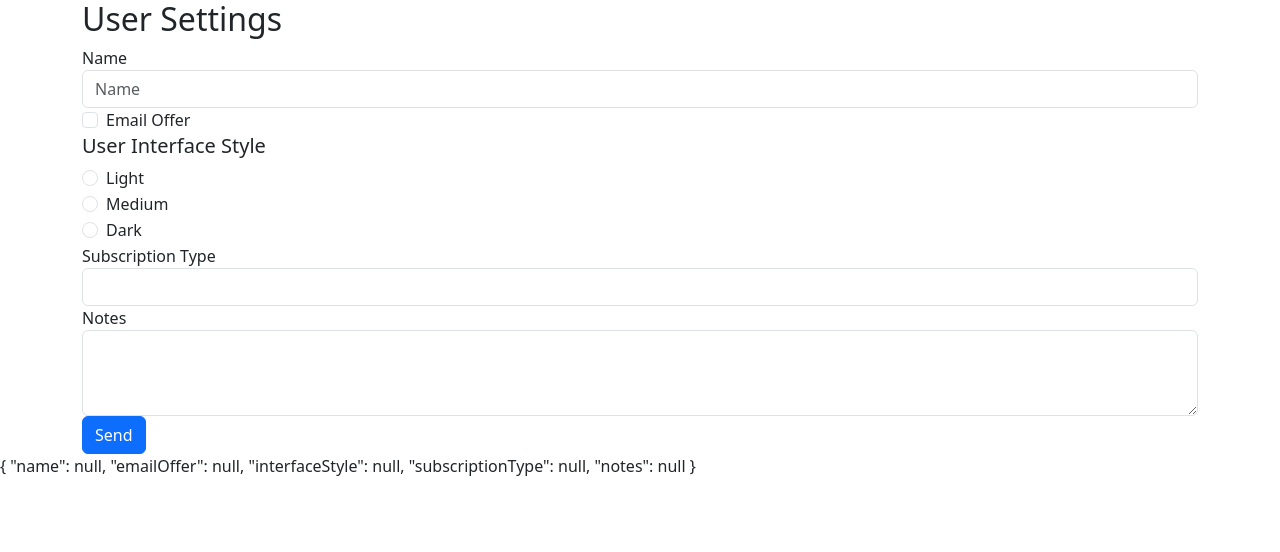
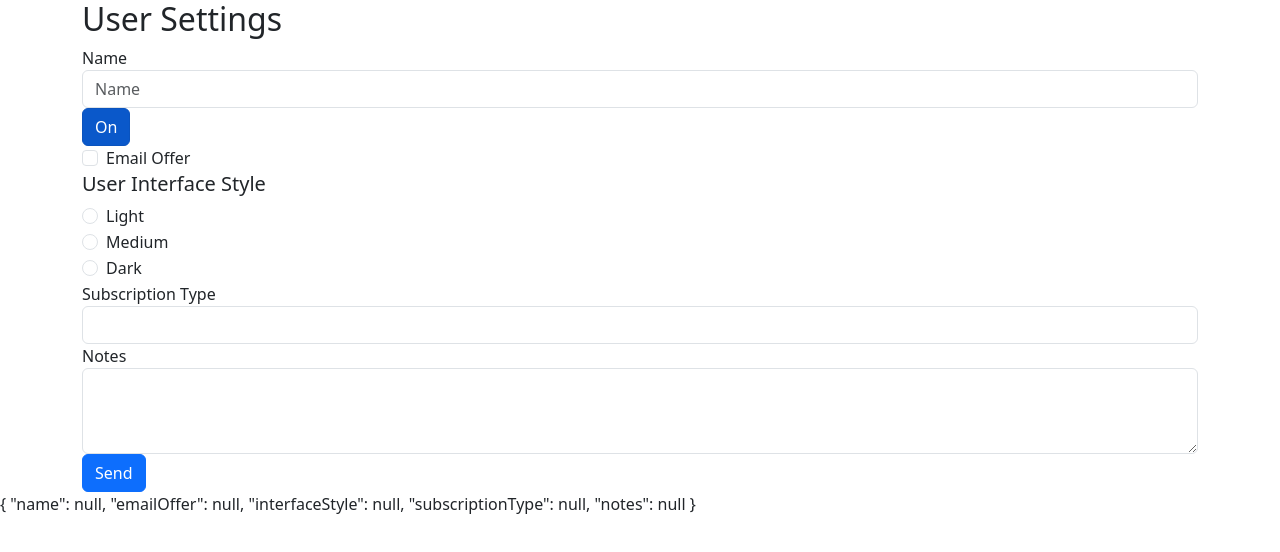
Before and after one commit to skysrc/ngForm, an Angular app: page / in a window 1280 px wide. Shown: the top 552 px of the page. Built offline with nearby package versions, Linux system fonts and the light colour scheme.

Commit message:
integrate with ngx-bootstrap button

```diff
--- a/angular.json
+++ b/angular.json
@@ -25,6 +25,7 @@
               "src/assets"
             ],
             "styles": [
+              "./node_modules/bootstrap/dist/css/bootstrap.min.css",
               "node_modules/bootstrap/dist/css/bootstrap.min.css",
               "src/styles.css"
             ],
--- a/package.json
+++ b/package.json
@@ -19,6 +19,7 @@
     "@angular/platform-browser-dynamic": "^16.0.0",
     "@angular/router": "^16.0.0",
     "bootstrap": "^5.3.2",
+    "ngx-bootstrap": "^11.0.2",
     "rxjs": "~7.8.0",
     "tslib": "^2.3.0",
     "zone.js": "~0.13.0"
--- a/src/app/app.module.ts
+++ b/src/app/app.module.ts
@@ -4,6 +4,7 @@ import { FormsModule } from '@angular/forms';
 import { HttpClientModule } from '@angular/common/http'
 import { AppComponent } from './app.component';
 import { UserSettingsFormComponent } from './user-settings-form/user-settings-form.component';
+import { ButtonsModule } from 'ngx-bootstrap/buttons';
 
 
 @NgModule({
@@ -14,7 +15,8 @@ import { UserSettingsFormComponent } from './user-settings-form/user-settings-fo
   imports: [
     BrowserModule,
     FormsModule,
-    HttpClientModule
+    HttpClientModule,
+    ButtonsModule.forRoot()
   ],
   providers: [],
   bootstrap: [AppComponent]
--- a/src/app/user-settings-form/user-settings-form.component.html
+++ b/src/app/user-settings-form/user-settings-form.component.html
@@ -21,6 +21,18 @@
       >
         Enter a name
       </div>
+
+      <button
+        type="button"
+        class="btn btn-primary"
+        name="singleModel"
+        [(ngModel)]="singleModel"
+        btnCheckbox
+        btnCheckboxTrue="On"
+        btnCheckboxFalse="Off"
+      >
+        {{ singleModel }}
+      </button>
     </div>
 
     <div class="form-check form-group">
--- a/src/app/user-settings-form/user-settings-form.component.ts
+++ b/src/app/user-settings-form/user-settings-form.component.ts
@@ -18,7 +18,7 @@ export class UserSettingsFormComponent implements OnInit {
     subscriptionType: null,
     notes: null
   }
-
+  singleModel = "On";
   userSettings: UserSettings = { ...this.originalUserSettings };
   postError = false;
   postErrorMessage = '';
```
Also changed, not shown: 1 other file (tests, documents, lock files or other folders).
